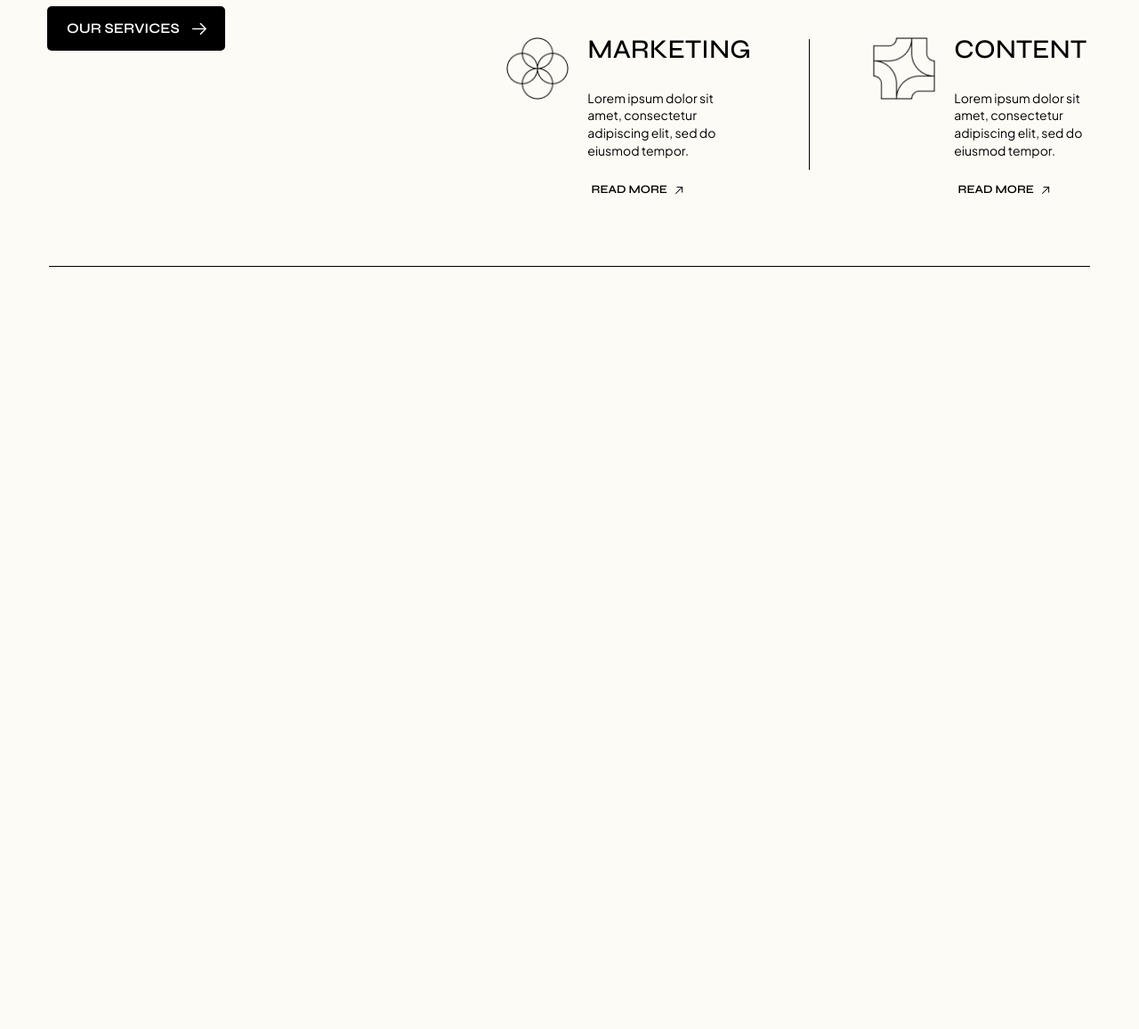
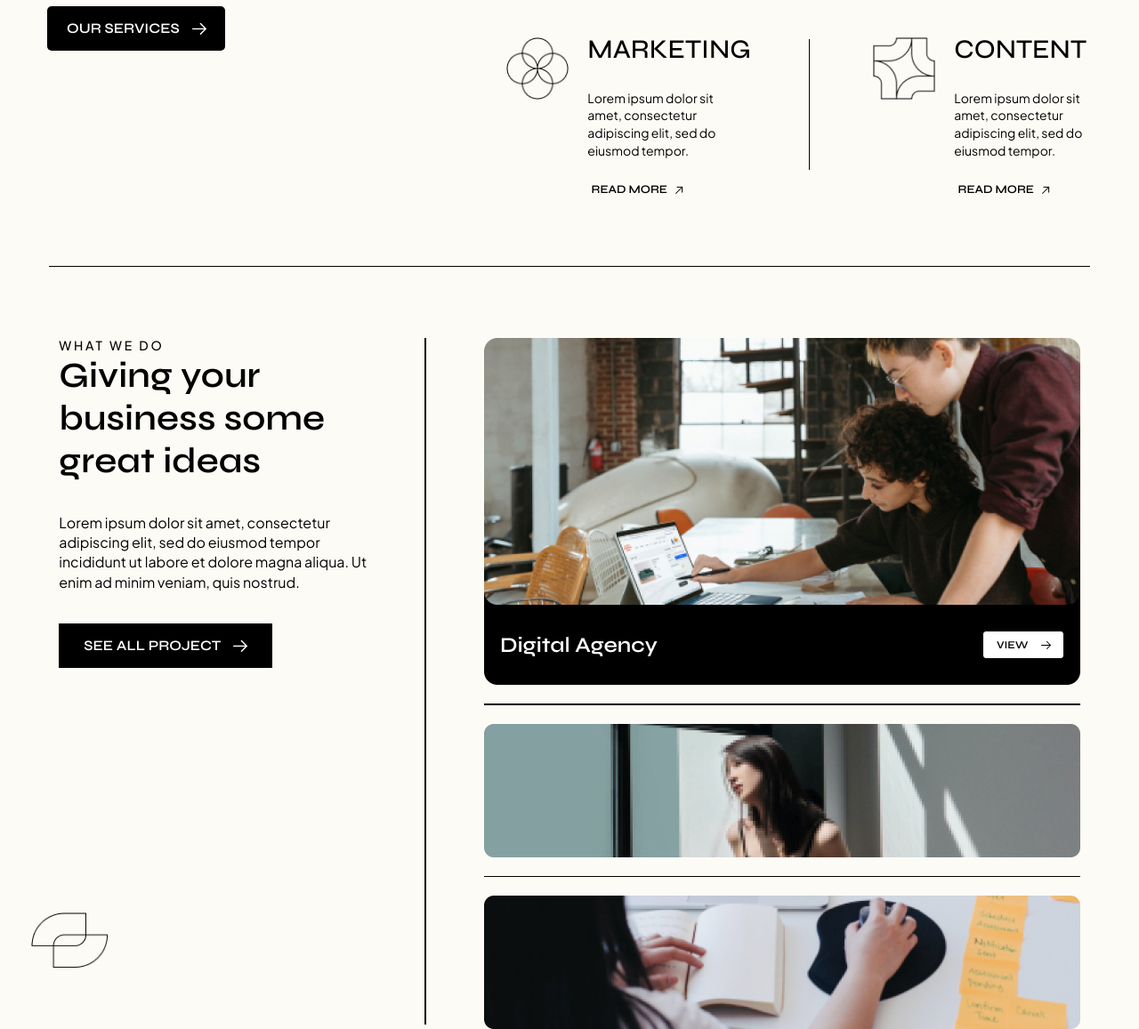
Before and after one commit to husiwijn-L/BINO, a plain HTML site: page index.html in a window 1280 px wide. Shown: the part 1727-2884 px from the top of the page at 89% size. Before the commit the page ends 2027 px from the top, so only its background shows below. Drawn offline with Linux system fonts and the light colour scheme.

Commit message:
чета сделала

```diff
--- a/index.html
+++ b/index.html
@@ -60,11 +60,11 @@
     </div>
 
     <div class="DVA">
-        <hr style="width:1170px; margin: auto; height:1.5px;border:none;color:black;background-color:black;" />
+        <hr style="width:1170px; margin: auto; height:1.5px; border:none;color:black;background-color:black;" />
         <div class="kompanii">
             <h2>OVER 1K+ BUSINESS <br>
                 GROWING WITH BINO</h2>
-                <hr class="hr1" style="width: 100px;">
+                <hr class="hr1" style="width: 100px; height:1.5px; border:none;color:black;background-color:black;">
                 <div class="logi">
                     <img src="img/1.png" alt="" width="89px" height="80px">
                 <img src="img/2.png" alt="" width="93px" height="80px">
@@ -158,5 +158,32 @@
         </div>
     </div>
     <hr style="width:1170px; margin: auto; margin-top: 50px; height:1.5px;border:none;color:black;background-color:black;" />
+
+    <div class="CHETIRI">
+        <div class="text2">
+            <div class="min">
+                <p>WHAT WE DO</p>
+                <h1>Giving your <br>
+                    business some <br>
+                    great ideas</h1>
+            </div>
+            <p>Lorem ipsum dolor sit amet, consectetur <br>
+                adipiscing elit, sed do eiusmod tempor <br>
+                incididunt ut labore et dolore magna aliqua. Ut <br>
+                enim ad minim veniam, quis nostrud.</p>
+                <a href=""><div class="button4">
+                    <p>SEE ALL PROJECT</p> <img src="img/arrow.png" alt="">
+                </div></a>
+                <img class="x" src="img/Group1.png" alt="" width="87px" height="62px">
+        </div>
+        <hr style="width:1.5px;height:772px; border:none;color:black;background-color:black;">
+        <div class="image">
+            <img src="img/portfolio 01.png" alt="">
+            <hr style="height:1.5px; border:none;color:black;background-color:black;">
+            <img src="img/portfolio 02.png" alt="">
+            <hr style="height:1.5px; border:none;color:black;background-color:black;">
+            <img src="img/portfoilo 03.png" alt="">
+        </div>
+    </div>
 </body>
 </html>
--- a/styles.css
+++ b/styles.css
@@ -327,3 +327,39 @@ header {
 .hr3 {
     width: 249px;
 }
+
+.CHETIRI {
+    display: flex;
+    justify-content: center;
+    gap: 65px;
+    margin-top: 80px;
+}
+
+.image {
+    display: flex;
+    flex-direction: column;
+    gap: 21px;
+}
+
+.button4 {
+    display: flex;
+    align-items: center;
+    justify-content: center;
+    gap: 14px;
+    width: 240px;
+    height: 50px;
+    background-color: black;
+}
+
+.button4 > p {
+    font-family: "Syne";
+    font-size: 16px;
+    font-weight: 600;
+    line-height: 22.4px;
+    color: white;
+}
+
+.x {
+    margin-top: 240px;
+    margin-left: -31px;
+}
```
Also changed, not shown: img/Group1.png (added), img/portfoilo 03.png (added), img/portfolio 01.png (added), img/portfolio 02.png (added).
